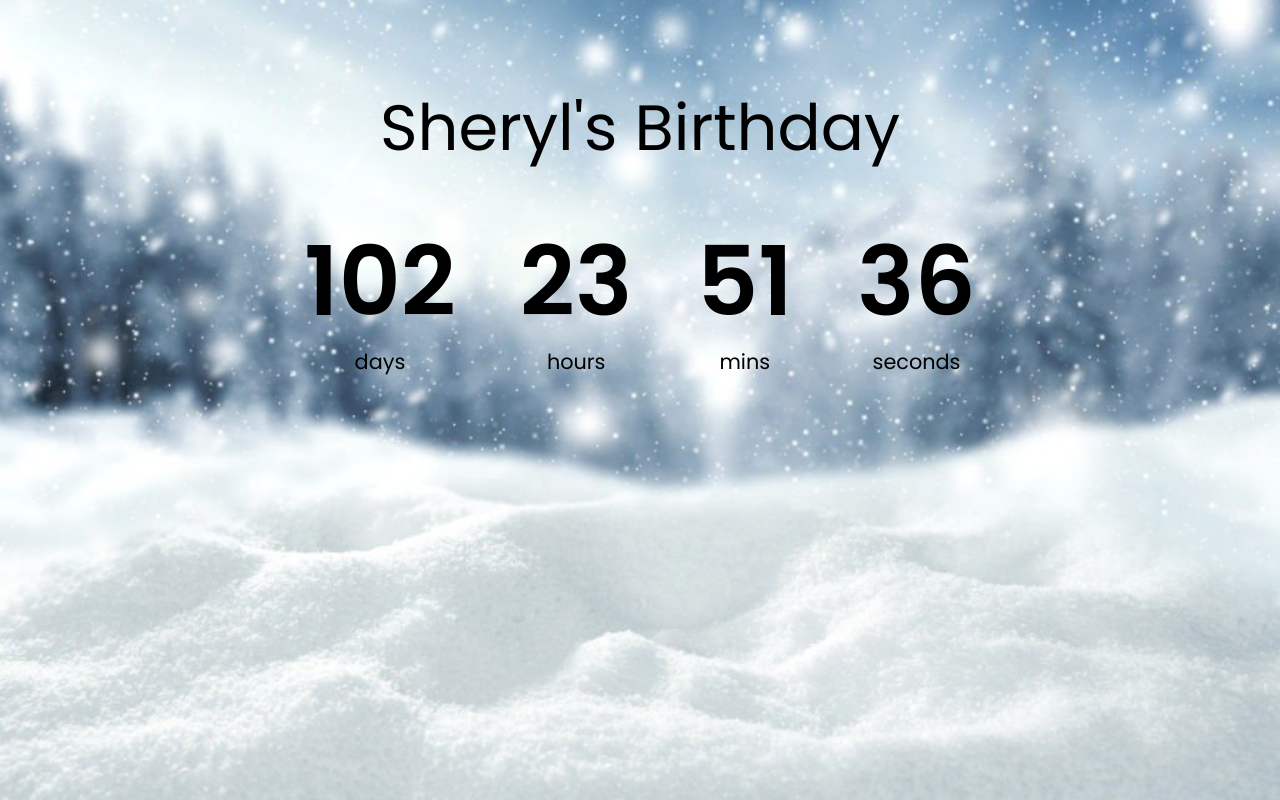
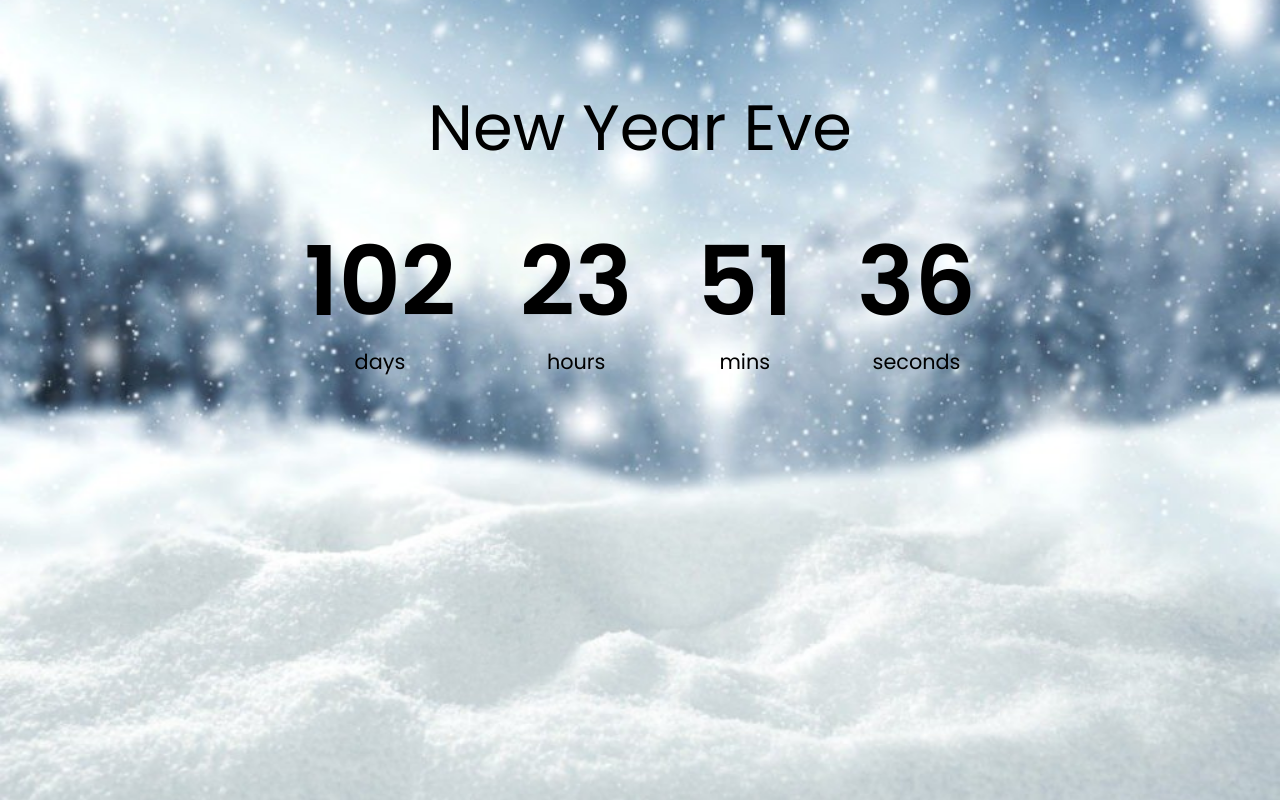
Before and after one commit to PrathamOG/Countdown-Timer, a plain HTML site: page index.html in a window 1280 px wide. Drawn offline with Linux system fonts and the light colour scheme.

Commit message:
Update index.html

```diff
--- a/index.html
+++ b/index.html
@@ -8,7 +8,7 @@
         <script src="script.js" defer></script>
     </head>
     <body>
-        <h1>Sheryl's Birthday</h1>
+        <h1>New Year Eve</h1>
 
         <div class="countdown-container">
             <div class="countdown-el days-c">
```
